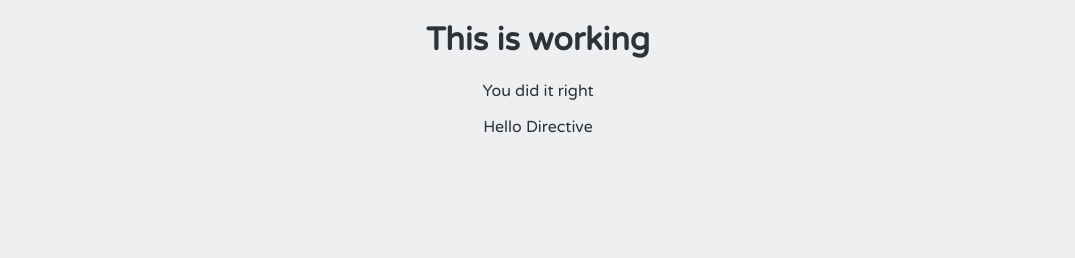
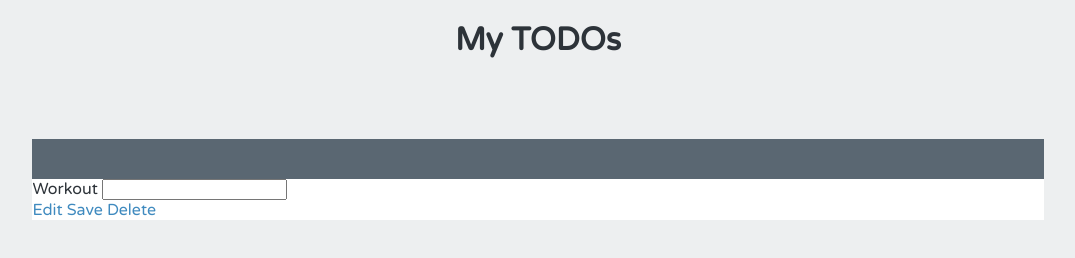
Before and after one commit to Far3/angular-todo, a plain HTML site: page index.html in a window 1280 px wide. Shown: the whole page, without its empty margins (102-1177 px from the left). Drawn offline with nearby package versions, Linux system fonts and the light colour scheme.

Commit message:
Complete though scope and controllers

```diff
--- a/index.html
+++ b/index.html
@@ -1,5 +1,6 @@
 <!doctype html>
 <html lang="en">
+
 <head>
 	<title>Angular TODO List</title>
 	<link href='https://fonts.googleapis.com/css?family=Varela+Round' rel='stylesheet' type='text/css'>
@@ -8,17 +9,24 @@
 </head>
 
 <!--directives are the ng-app, the parameter is the "todoListApp", string must match directly.-->
+
 <body ng-app="todoListApp">
-		<h1>This is working</h1>
-		<p>{{name}}</p>
-
 	<!--helloWorld turns into  hello-world-->
 	<!--HTML is case insensitive and convention is lowercase tags.-->
-		<hello-world></hello-world>
+	<h1>My TODOs</h1>
+	<div class="list" ng-controller="mainCtrl">
+		<input type="checkbox"/>
+		<label class="editing-label" ng-click="helloWorld()">Workout</label>
+		<input class="editing-label" type="text" />
 
+		<div class="actions" ng-controller="coolCtrl">
+			<a href="javascript:void(0);" class="edit" ng-click="whoAmI()">Edit</a>
+			<a href="javascript:void(0);" ng-click="helloWorld()" class="save">Save</a>
+			<a href="javascript:void(0);" class="delete">Delete</a>
+
+		</div>
+		</div>
 	<script src="js/app.js" type="text/javascript"></script>
-		<script src="js/hello.js" type="text/javascript"></script>
-
 </body>
 
 </html>
--- a/js/app.js
+++ b/js/app.js
@@ -1,6 +1,25 @@
+//The OG
 //2nd parameter includes dependencies. Its empty so angular knows to create it.
-var app = angular.module("todoListApp", []);
+// angular.module("todoListApp", [])
+// .controller('mainCtrl', function($scope) {
+// 	$scope.helloWorld = function() {
+// 		console.log('This is the hello world controller function.');
+// 	};
 
-app.run(function($rootScope) {
-	$rootScope.name = 'You did it right';
+// });
+
+
+
+var app = angular.module('todoListApp', []);
+app.controller('mainCtrl', function($scope) {
+	$scope.helloWorld = function() {
+		console.log('This is the hello world controller function.');
+	};
+
 });
+
+app.controller('coolCtrl', function($scope) {
+	$scope.whoAmI = function() {
+		console.log('We are in the coolCtrl');
+	};
+});
--- a/js/hello.js
+++ /dev/null
@@ -1,7 +0,0 @@
-angular.module('todoListApp')
-.directive('helloWorld', function() {
-	return {
-		template: "Hello Directive",
-		restrict: "E" //only use this as an element
-	};
-});
```
Lines whose indentation alone changed are shown as unchanged.
